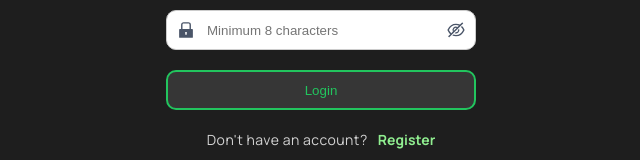
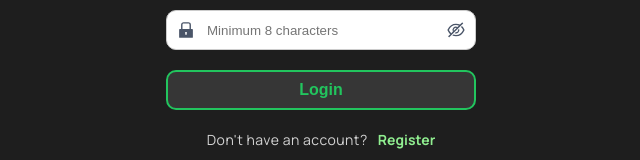
Before and after one commit to eugeneskryaga/FinTrack, a React (Vite) app: page /login in a window 1280 px wide. Shown: the part 459-619 px from the top of the page, without its empty margins (319-959 px from the left). Built offline with nearby package versions, Linux system fonts and the light colour scheme; no server answers.

Commit message:
minor styles fixes

```diff
--- a/index.html
+++ b/index.html
@@ -22,7 +22,7 @@
     />
     <meta
       name="viewport"
-      content="width=device-width, initial-scale=1.0"
+      content="width=device-width, initial-scale=1.0, maximum-scale=1.0, user-scalable=no"
     />
     <title>Finance Tracker</title>
   </head>
--- a/src/index.css
+++ b/src/index.css
@@ -28,7 +28,11 @@ button {
   border: 2px solid #22c55e;
   background-color: #363636;
   color: #22c55e;
-    transition: transform 100ms ease, box-shadow 200ms ease;
+  font-size: 16px;
+  font-weight: bold;
+  transition:
+    transform 100ms ease,
+    box-shadow 200ms ease;
 }
 
 button:active {
@@ -47,7 +51,9 @@ input {
   border-radius: 10px;
   padding: 0 20px 0 20px;
   color: black;
-    transition: border-color 200ms ease, box-shadow 200ms ease;
+  transition:
+    border-color 200ms ease,
+    box-shadow 200ms ease;
 }
 
 input:focus {
@@ -64,7 +70,13 @@ a:hover {
   text-decoration: underline;
 }
 
-h1, h2, h3, label, strong, span, p {
+h1,
+h2,
+h3,
+label,
+strong,
+span,
+p {
   letter-spacing: 0.5px;
 }
 
```
Lines whose indentation alone changed are shown as unchanged.
